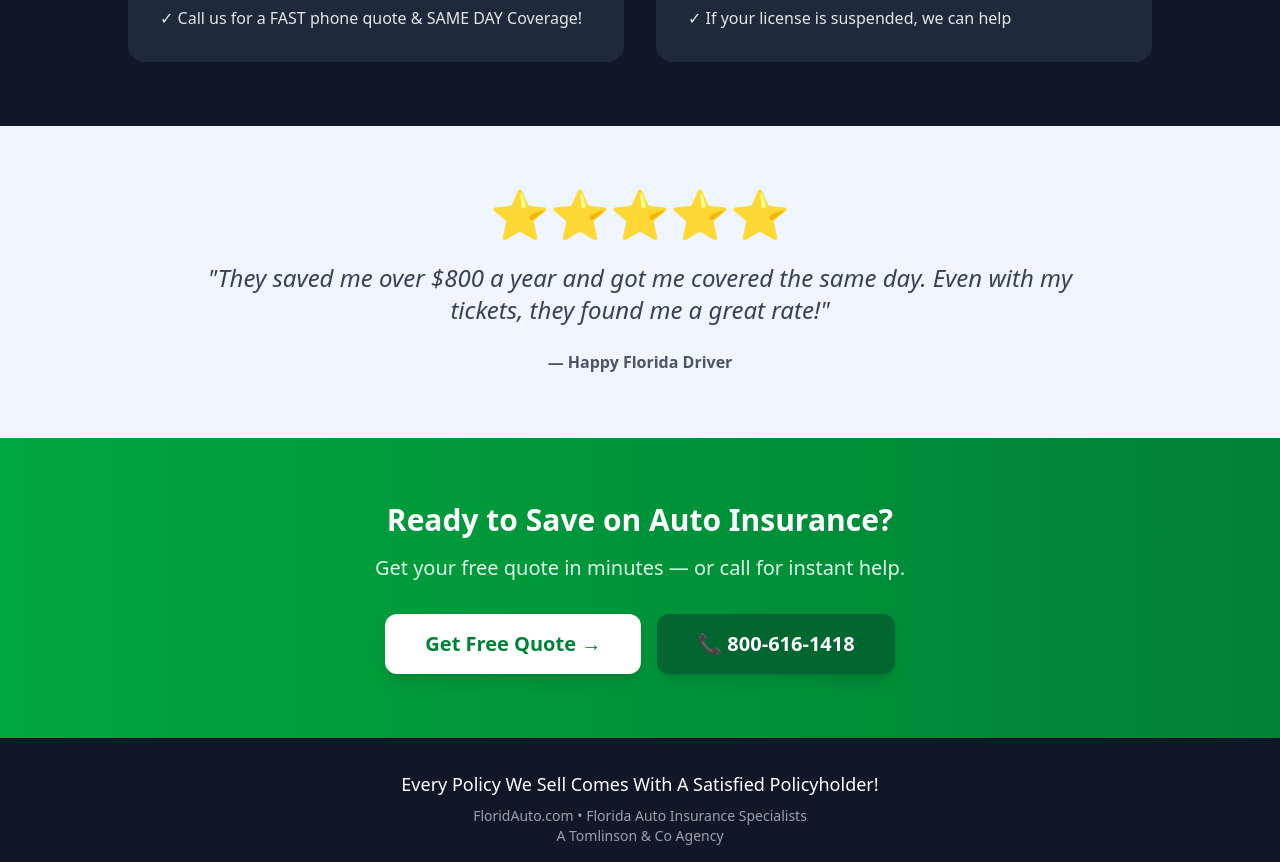
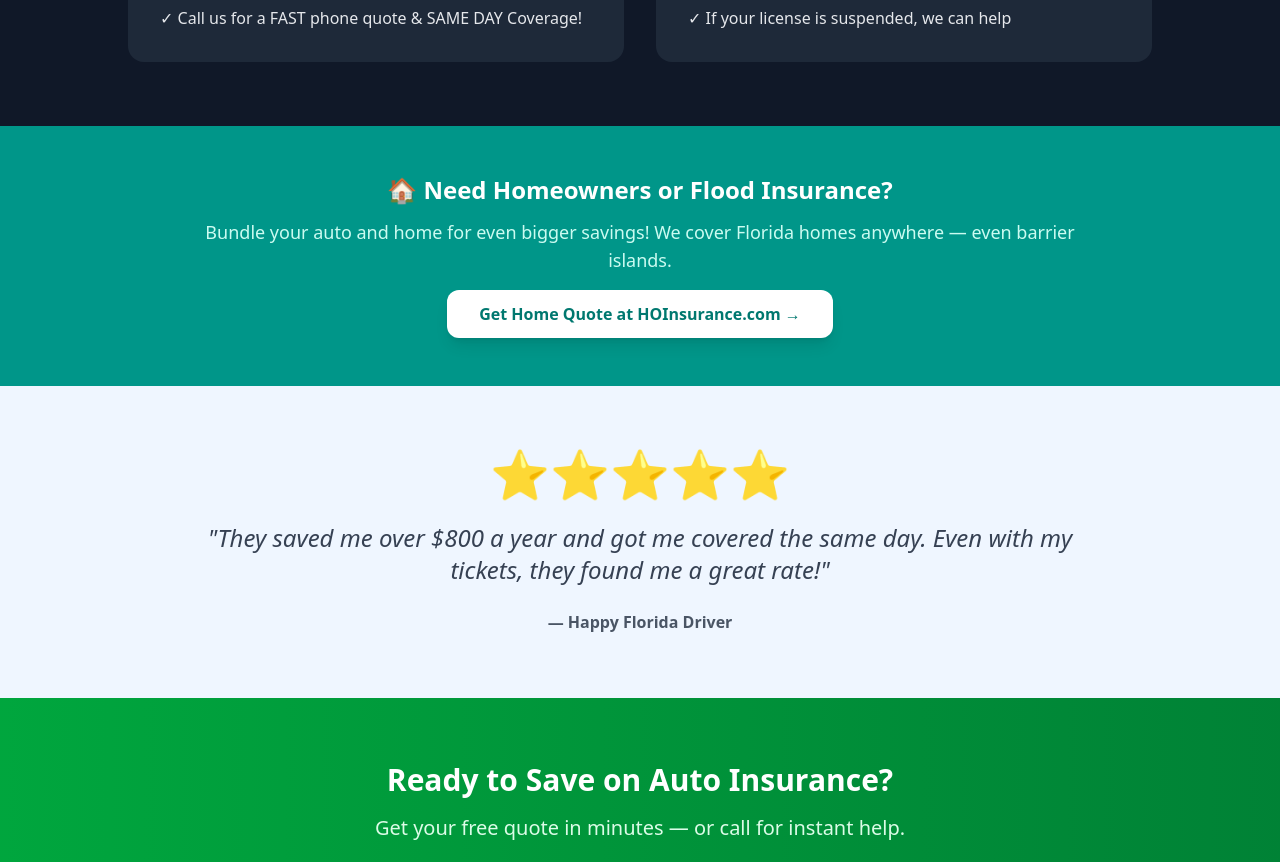
Before and after one commit to TTomlinson13/floridauto-landing, a React (Vite) app: page / in a window 1280 px wide. Shown: the part 1500-2362 px from the top of the page. Built offline with nearby package versions, Linux system fonts and the light colour scheme; the HTML template or start-up script is replaced by a standard one.

Commit message:
Add: Bundle home cross-sell section

```diff
--- a/src/App.tsx
+++ b/src/App.tsx
@@ -170,6 +170,24 @@ function App() {
         </div>
       </section>
 
+      {/* Bundle Home Section */}
+      <section className="py-12 px-4 bg-teal-600">
+        <div className="max-w-4xl mx-auto text-center">
+          <h3 className="text-2xl font-bold text-white mb-3">
+            🏠 Need Homeowners or Flood Insurance?
+          </h3>
+          <p className="text-teal-100 text-lg mb-4">
+            Bundle your auto and home for even bigger savings! We cover Florida homes anywhere — even barrier islands.
+          </p>
+          <a
+            href="https://hoinsurance.com"
+            className="inline-block bg-white text-teal-700 font-bold py-3 px-8 rounded-xl shadow-lg hover:bg-gray-100 transition"
+          >
+            Get Home Quote at HOInsurance.com →
+          </a>
+        </div>
+      </section>
+
       {/* Testimonial Section */}
       <section className="py-16 px-4 bg-blue-50">
         <div className="max-w-4xl mx-auto text-center">
```
Also changed, not shown: 5 other files (tests, documents, lock files or other folders).
